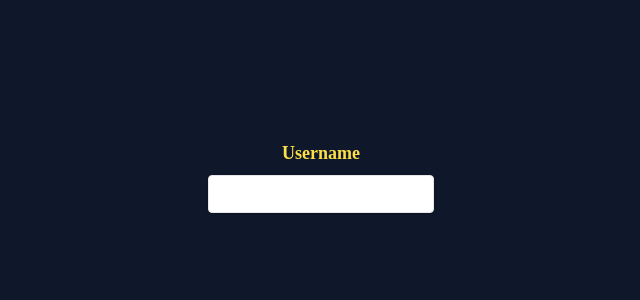
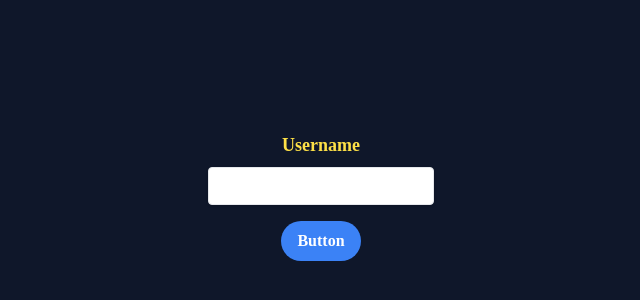
Before and after one commit to Eavilesz/sttoria-photos, a React (Create React App) app: page / in a window 1280 px wide. Shown: the part 204-504 px from the top of the page, without its empty margins (319-959 px from the left). Built offline with nearby package versions, Linux system fonts and the light colour scheme; a web font is replaced by a local one.

Commit message:
Added login form

```diff
--- a/package.json
+++ b/package.json
@@ -14,6 +14,7 @@
     "react": "^18.2.0",
     "react-dom": "^18.2.0",
     "react-error-boundary": "^3.1.4",
+    "react-hook-form": "^7.34.1",
     "react-icons": "^4.4.0",
     "react-images": "^1.2.0-beta.7",
     "react-router-dom": "^6.3.0",
--- a/src/components/Layout.tsx
+++ b/src/components/Layout.tsx
@@ -2,30 +2,30 @@ import React, { useCallback } from "react";
 import Navbar from "./Navbar";
 
 //With useCallback
+// export function Layout<P>(Component: React.ComponentType<P>) {
+//   const ComponentWithLayout = useCallback(
+//     (props: P) => {
+//       return (
+//         <>
+//           <Navbar />
+//           <Component {...props} />
+//         </>
+//       );
+//     },
+//     [Component]
+//   );
+//   return ComponentWithLayout;
+// }
+
+// Without useCallback
 export function Layout<P>(Component: React.ComponentType<P>) {
-  const ComponentWithLayout = useCallback(
-    (props: P) => {
+  const ComponentWithLayout = (props: P) => {
     return (
       <>
         <Navbar />
         <Component {...props} />
       </>
     );
-    },
-    [Component]
-  );
+  };
   return ComponentWithLayout;
 }
-
-// Without useCallback
-// export function Layout<P>(Component: React.ComponentType<P>) {
-//   const ComponentWithLayout = (props: P) => {
-//     return (
-//       <>
-//         <Navbar />
-//         <Component {...props} />
-//       </>
-//     );
-//   };
-//   return ComponentWithLayout;
-// }
--- a/src/components/Login.tsx
+++ b/src/components/Login.tsx
@@ -1,5 +1,11 @@
-import React, { Dispatch, FC, useState } from "react";
-import { Link, useNavigate } from "react-router-dom";
+import React, { Dispatch, useState } from "react";
+import { useNavigate } from "react-router-dom";
+import ValidationMessage from "./ValidationMessage";
+import { useForm, SubmitHandler } from "react-hook-form";
+
+type Inputs = {
+  user: string;
+};
 
 interface ImageProps {
   setImageList: Dispatch<
@@ -7,37 +13,68 @@ interface ImageProps {
   >;
 }
 
-const Login: FC<ImageProps> = (props) => {
-  let navigate = useNavigate();
+const Login: React.ComponentType<ImageProps> = (props) => {
+  const validationMessages: { invalidUsername: string; noUsername: string } = {
+    invalidUsername: "*Invalid username!",
+    noUsername: "*Please provida a username!",
+  };
 
   const { setImageList } = props;
-  const [data, setData] = useState("");
 
-  const onSubmit = (e: React.FormEvent): void => {
-    e.preventDefault();
-    setImageList([]);
-    navigate(`/main/${data}`);
-    console.log("%ce: %o", "color: #C084FC ;", e);
+  const {
+    register,
+    handleSubmit,
+    formState: { errors },
+  } = useForm<Inputs>();
+
+  const [isUserValid, setIsUserValid] = useState(true);
+
+  const userValidation = (user: string): boolean => {
+    if (user === "cliente-1" || user === "cliente-2") {
+      return true;
+    }
+    return false;
   };
+
+  const onSubmit: SubmitHandler<Inputs> = (data) => {
+    if (userValidation(data.user)) {
+      setImageList([]);
+      navigate(`main/${data.user}`);
+    }
+    setIsUserValid(false);
+    return;
+  };
+
+  let navigate = useNavigate();
 
   return (
     <>
       <div className="flex h-screen">
         <div className="m-auto">
-          <form onSubmit={onSubmit} className="rounded px-8 pt-6 pb-8 mb-4">
+          <form onSubmit={handleSubmit(onSubmit)} className="rounded px-8">
             <div className="mb-4">
               <label className="block text-yellow-300 text-lg font-bold mb-2">
                 Username
               </label>
               <input
-                onChange={(e) => setData(e.target.value)}
+                {...register("user", { required: true })}
                 className="shadow appearance-none border rounded w-full py-2 px-3 text-gray-700 leading-tight focus:outline-none focus:shadow-outline"
               />
             </div>
-            {/* <div className="mb-6">
-      <p className="text-red-500 text-xs italic">Please choose a password.</p>
-    </div> */}
+
+            <button
+              type="submit"
+              className="bg-blue-500 hover:bg-blue-700 text-white font-bold py-2 px-4 rounded-full"
+            >
+              Button
+            </button>
           </form>
+          {errors.user && (
+            <ValidationMessage message={validationMessages.noUsername} />
+          )}
+          {!isUserValid && (
+            <ValidationMessage message={validationMessages.invalidUsername} />
+          )}
         </div>
       </div>
     </>
--- /dev/null
+++ b/src/components/ValidationMessage.tsx
@@ -0,0 +1,13 @@
+import React from "react";
+
+interface ValidationMessageProps {
+  message: string;
+}
+
+const ValidationMessage: React.ComponentType<ValidationMessageProps> = (
+  props
+) => {
+  const { message } = props;
+  return <p className="text-red-500 text-md italic mt-2">{message}</p>;
+};
+export default ValidationMessage;
```
Also changed, not shown: 1 other file (tests, documents, lock files or other folders). Lines whose indentation alone changed are shown as unchanged.
